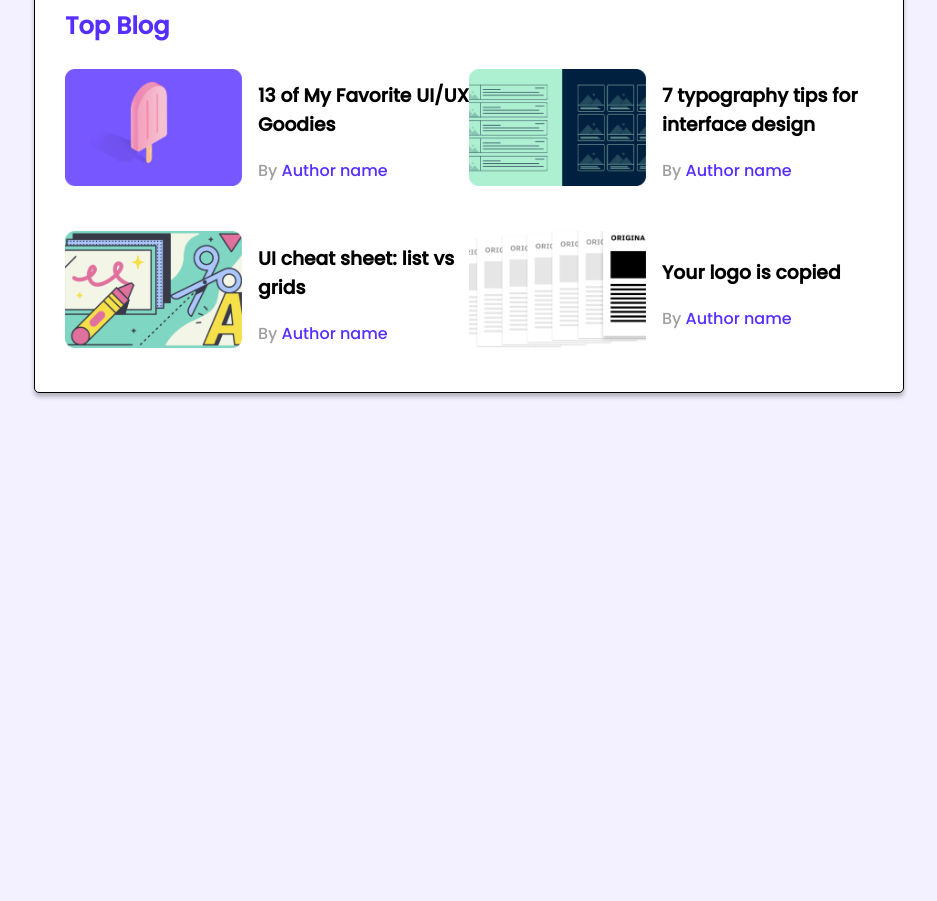
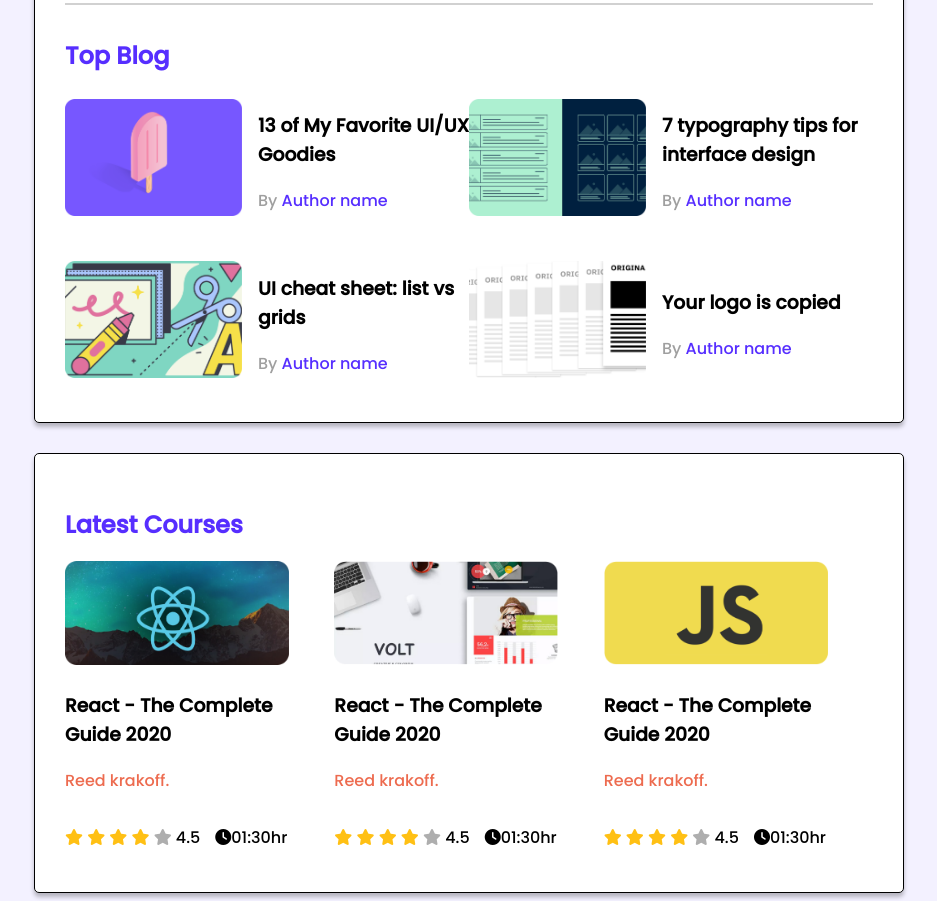
Before and after one commit to rafiqul95/leaderboard-css, a plain HTML site: page index.html in a window 1280 px wide. Shown: the part 316-1217 px from the top of the page, without its empty margins (171-1108 px from the left). Before the commit the page ends 800 px from the top, so only its background shows below. Drawn offline with Linux system fonts and the light colour scheme.

Commit message:
course added

```diff
--- a/index.html
+++ b/index.html
@@ -7,6 +7,10 @@
     <meta name="viewport" content="width=device-width, initial-scale=1.0">
     <title>Leaderboard-css</title>
     <link rel="stylesheet" href="styles/style.css">
+    <!-- -----------
+        font awesome
+        ------------- -->
+    <script src="https://kit.fontawesome.com/9794aeec4a.js" crossorigin="anonymous"></script>
     <link rel="preconnect" href="https://fonts.googleapis.com">
     <link rel="preconnect" href="https://fonts.gstatic.com" crossorigin>
     <link href="https://fonts.googleapis.com/css2?family=Poppins:wght@500&display=swap" rel="stylesheet">
@@ -98,7 +102,85 @@
                 </div>
             </div>
         </section>
-        <section>
+        <section class="container">
+            <div class="latest-course">
+                <h2 class="title-h2"> Latest Courses</h2>
+
+            </div>
+            <div class="courses">
+                <div class="course">
+                    <img src="images/courses/course-1.png" alt="">
+                    <div class="course-detail">
+                        <h3>React - The Complete<br>Guide 2020 </h3>
+                    </div>
+                    <div class="author">
+                        <p>Reed krakoff.</p>
+                    </div>
+                    <div class="course-info">
+                        <div class="ratings">
+                            <i class="fas fa-star filled"></i>
+                            <i class="fas fa-star filled"></i>
+                            <i class="fas fa-star filled"></i>
+                            <i class="fas fa-star filled"></i>
+                            <i class="fas fa-star empty"></i>
+                            <span>4.5</span>
+                        </div>
+                        <div class="course-duration">
+                            <p><i class="fas fa-clock"></i>01:30hr
+                            </p>
+                        </div>
+                    </div>
+
+                </div>
+                <div class="course">
+                    <img src="images/courses/course-2.png" alt="">
+                    <div class="course-detail">
+                        <h3>React - The Complete<br>Guide 2020 </h3>
+                    </div>
+                    <div class="author">
+                        <p>Reed krakoff.</p>
+                    </div>
+                    <div class="course-info">
+                        <div class="ratings">
+                            <i class="fas fa-star filled"></i>
+                            <i class="fas fa-star filled"></i>
+                            <i class="fas fa-star filled"></i>
+                            <i class="fas fa-star filled"></i>
+                            <i class="fas fa-star empty"></i>
+                            <span>4.5</span>
+                        </div>
+                        <div class="course-duration">
+                            <p><i class="fas fa-clock"></i>01:30hr
+                            </p>
+                        </div>
+                    </div>
+
+                </div>
+                <div class="course">
+                    <img src="images/courses/course-3.png" alt="">
+                    <div class="course-detail">
+                        <h3>React - The Complete<br>Guide 2020 </h3>
+                    </div>
+                    <div class="author">
+                        <p>Reed krakoff.</p>
+                    </div>
+                    <div class="course-info">
+                        <div class="ratings">
+                            <i class="fas fa-star filled"></i>
+                            <i class="fas fa-star filled"></i>
+                            <i class="fas fa-star filled"></i>
+                            <i class="fas fa-star filled"></i>
+                            <i class="fas fa-star empty"></i>
+                            <span>4.5</span>
+                        </div>
+                        <div class="course-duration">
+                            <p><i class="fas fa-clock"></i>01:30hr
+                            </p>
+                        </div>
+                    </div>
+
+                </div>
+            </div>
 
         </section>
 
--- a/styles/style.css
+++ b/styles/style.css
@@ -11,6 +11,7 @@ body{
     box-sizing: border-box;
     box-shadow: 0px 4px 4px rgba(0, 0, 0, 0.25);
     border-radius: 5px;
+    margin-top: 30px;
 
 
 
@@ -25,7 +26,8 @@ hr{
 /* Top player style */
 main{
     display: flex;
-    justify-content: center;
+    flex-direction: column;
+    align-items: center;
 }
 
 .title-h2{
@@ -37,7 +39,7 @@ main{
     display: grid;
     grid-template-columns: repeat(3, 1fr);
     row-gap: 30px;
-    justify-content: center;
+    align-items: center;
 }
 .player{
     display: flex;
@@ -54,12 +56,15 @@ main{
 }
 
 /* Blogs starts */
-
+.top-blog h2{
+    padding-top: 3px;
+}
 .blogs{
     display: grid;
     grid-template-columns: repeat(2, 1fr);
     row-gap: 26px;
 }
+
 
 .blog{
     display: flex;
@@ -81,3 +86,34 @@ main{
     text-decoration: none;
     color: #562EFF;
 }
+/* ---------------
+latest course section
+----------------- */
+.courses{
+    display: grid;
+    grid-template-columns: repeat(3, 1fr);
+    height: 300.76px;
+
+}
+.course img{
+    width: 224px;
+    height: 104px;
+}
+.author{
+    color: #ED6B4F;
+
+}
+.course-info{
+    display: flex;
+    align-items: center;
+}
+.course-duration{
+    margin-left: 15px;
+}
+
+.course-info .filled{
+    color: #FFC014;
+}
+.course-info .empty{
+    color: #AEAEAE;
+}
```
